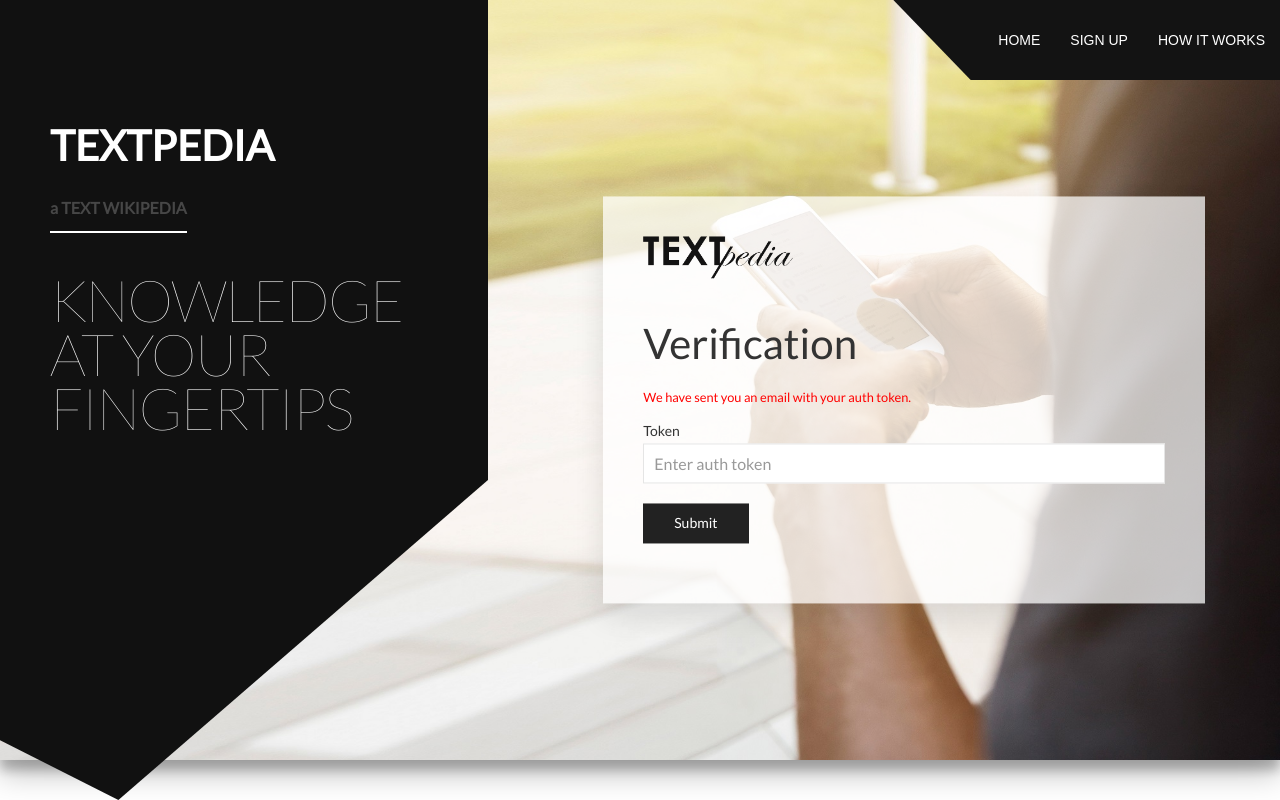
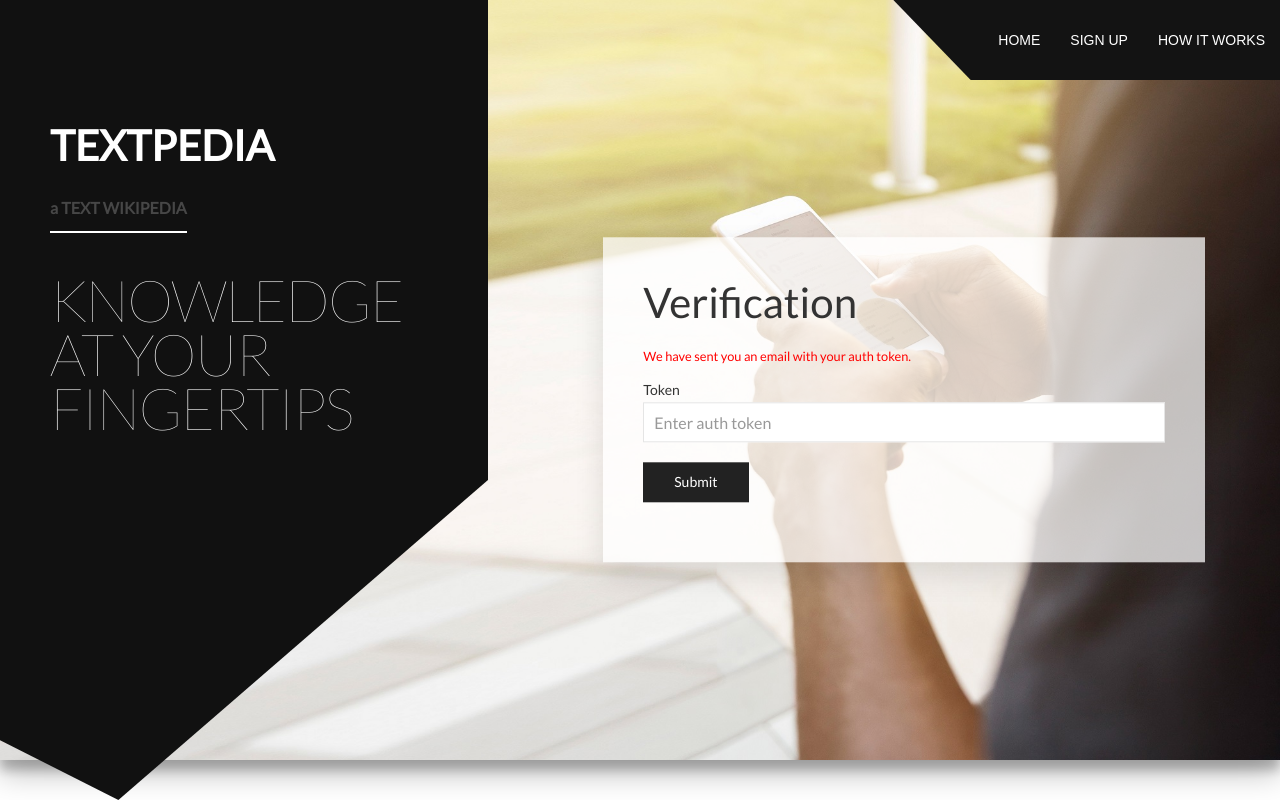
Before and after one commit to Ernoff/textpedia-react, a React (Create React App) app: page /confirmation in a window 1280 px wide. Built offline with nearby package versions, Linux system fonts and the light colour scheme.

Commit message:
logo removed

```diff
--- a/src/Components/Confirmation.js
+++ b/src/Components/Confirmation.js
@@ -1,7 +1,7 @@
 import React, { Component } from "react";
 import axios from 'axios'
 import { endpoint_url } from '../utils/index'
-import * as img from "../assets/img";
+
 import { PulseLoader } from 'halogenium';
 
 class Confirmation extends Component {
@@ -85,7 +85,6 @@ class Confirmation extends Component {
             <span className="uk-form-stacked">
                 {this.state.error === undefined ?
                     <div>
-                        <img className="logo" src={img.logo2} alt="" />
                         <h1>Verification</h1>
                         <small style={{ color: 'red' }}> We have sent you an email with your auth token.</small>
 
```
